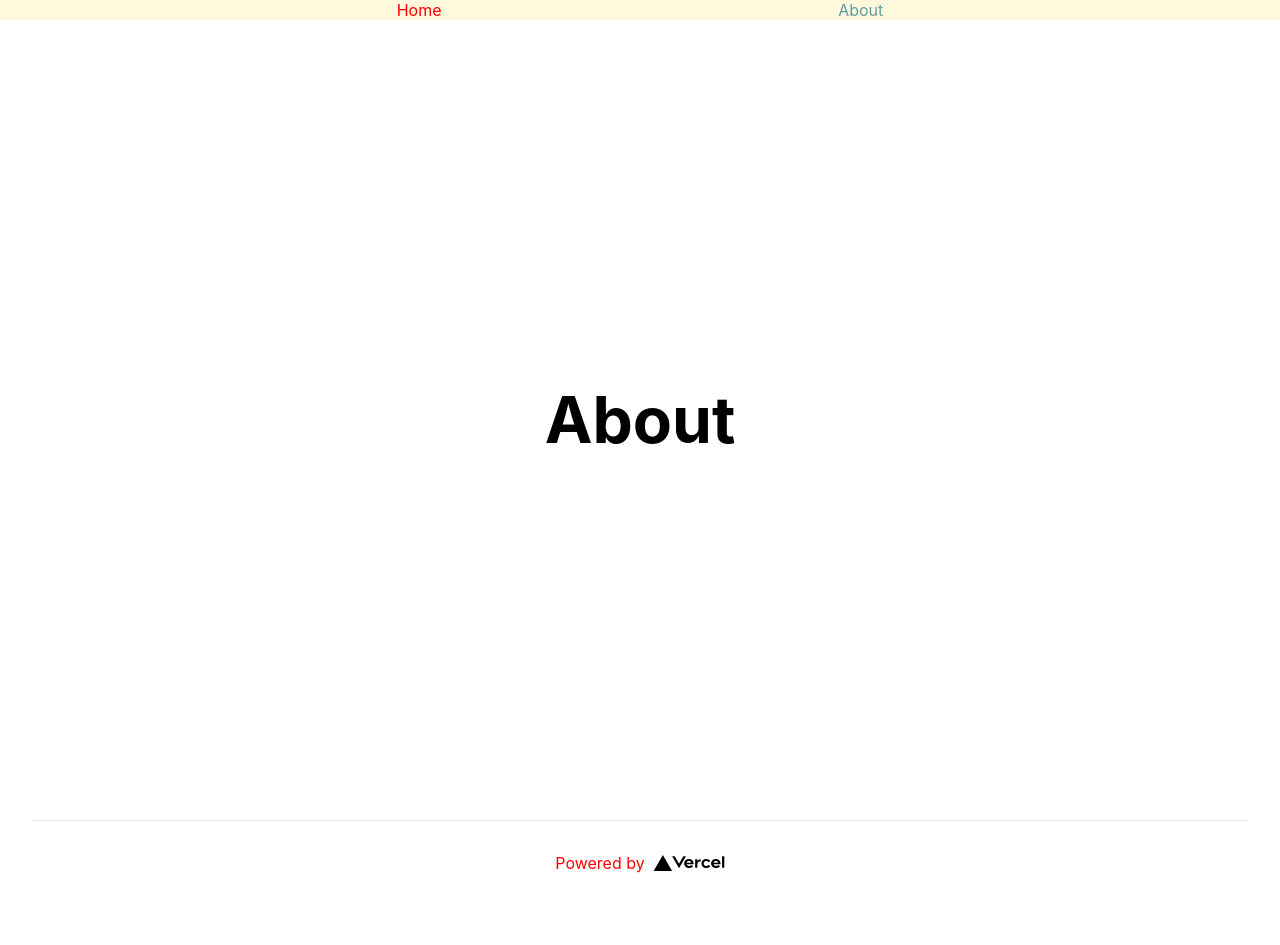
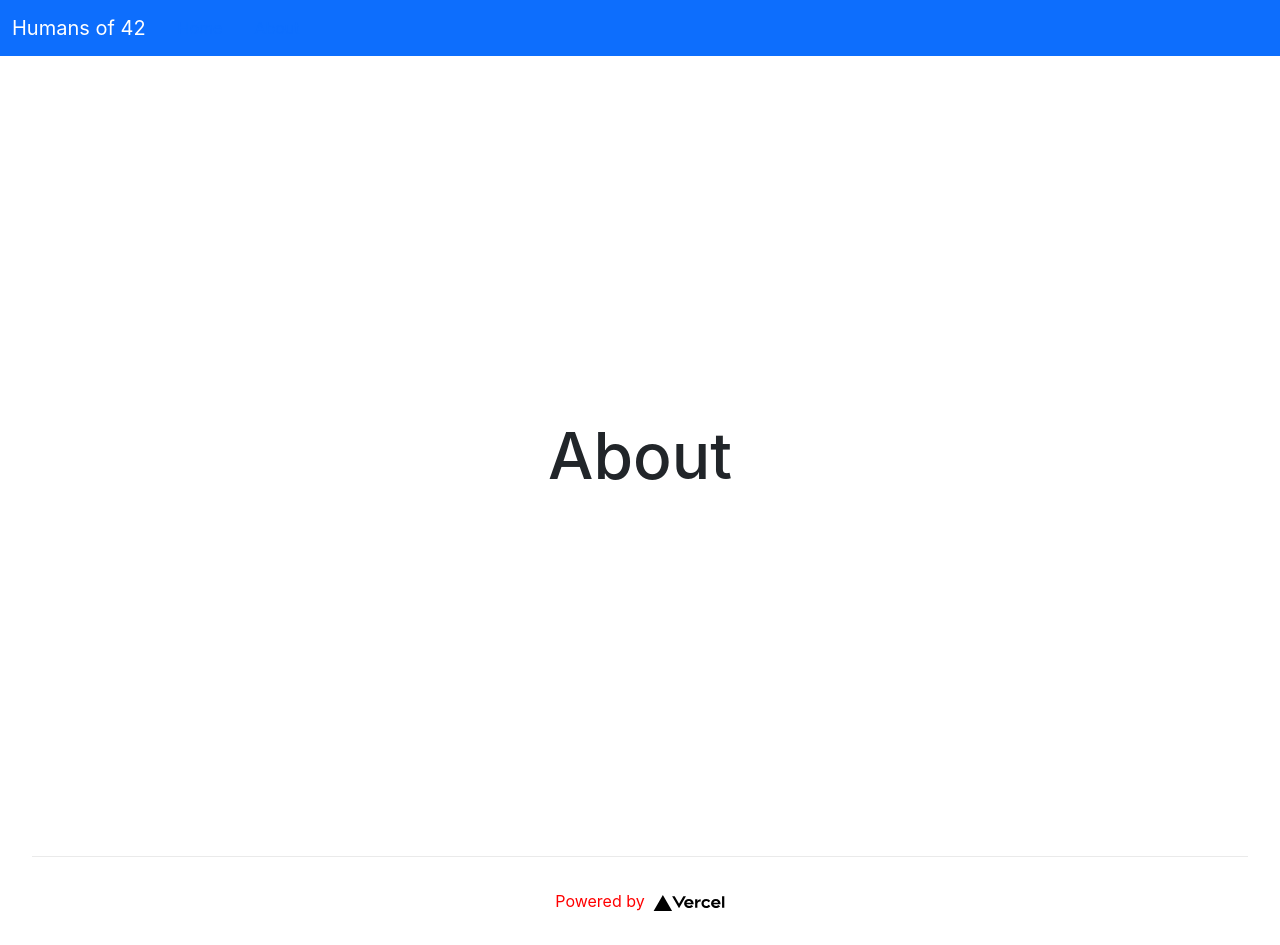
Before and after one commit to humansof42seoul/Humansof42-v3-front, a Next.js app: page /about in a window 1280 px wide. Before the commit the page ends 905 px from the top, so only its background shows below. Built offline with nearby package versions, Linux system fonts and the light colour scheme.

Commit message:
feat: add bootstrap & add styles on navbar

```diff
--- a/components/NavBar.module.css
+++ /dev/null
@@ -1,9 +0,0 @@
-.nav {
-  display: flex;
-  justify-content: space-evenly;
-  background-color: cornsilk;
-}
-
-.active {
-  color: cadetblue;
-}
--- a/components/NavBar.tsx
+++ b/components/NavBar.tsx
@@ -1,19 +1,49 @@
-import Link from "next/link";
-import { useRouter } from "next/router";
-import styles from "./NavBar.module.css";
+import Link from 'next/link'
+import { useRouter } from 'next/router'
 
 export default function NavBar() {
-  const router = useRouter();
+  const router = useRouter()
   return (
-    <nav className={styles.nav}>
-      <Link href="/">
-        <a className={router.pathname === "/" ? styles.active : ""}>Home</a>
-      </Link>
-      <Link href="/about">
-        <a className={router.pathname === "/about" ? styles.active : ""}>
-          About
+    <nav className="navbar navbar-expand-lg navbar-dark bg-primary">
+      <div className="container-fluid">
+        <a className="navbar-brand" href="#">
+          Humans of 42
         </a>
-      </Link>
+        <button
+          className="navbar-toggler"
+          type="button"
+          data-bs-toggle="collapse"
+          data-bs-target="#navbarColor01"
+          aria-controls="navbarColor01"
+          aria-expanded="false"
+          aria-label="Toggle navigation"
+        >
+          <span className="navbar-toggler-icon"></span>
+        </button>
+        <div className={['collapse', 'navbar-collapse'].join(' ')}>
+          {' '}
+          <Link href="/">
+            <a
+              className={[
+                router.pathname === '/' ? 'active' : '',
+                'nav-link', 'nav-item'
+              ].join(' ')}
+            >
+              Home
+            </a>
+          </Link>
+          <Link href="/about">
+            <a
+              className={[
+                router.pathname === '/about' ? 'active' : '',
+                'nav-link',
+              ].join(' ')}
+            >
+              About
+            </a>
+          </Link>
+        </div>
+      </div>
     </nav>
-  );
+  )
 }
--- a/next.config.js
+++ b/next.config.js
@@ -2,8 +2,8 @@
 const nextConfig = {
   reactStrictMode: true,
   eslint: {
-    dirs: ['pages', 'components']
-  }
+    dirs: ["pages", "components"],
+  },
 };
 
 module.exports = nextConfig;
--- a/package.json
+++ b/package.json
@@ -9,6 +9,7 @@
     "format": "prettier --write \"./**/*.{js,jsx,ts,tsx,json,css,scss,md}\""
   },
   "dependencies": {
+    "bootstrap": "^5.1.3",
     "next": "12.0.10",
     "react": "17.0.2",
     "react-dom": "17.0.2"
--- a/pages/_app.tsx
+++ b/pages/_app.tsx
@@ -1,3 +1,4 @@
+import '../node_modules/bootstrap/dist/css/bootstrap.css'
 import "../styles/globals.css";
 import type { AppProps } from "next/app";
 import Layout from "../components/Layout";
```
Also changed, not shown: components/HeadComponent.tsx (+13 -7 lines), .prettierrc.json, 1 other file (tests, documents, lock files or other folders).
